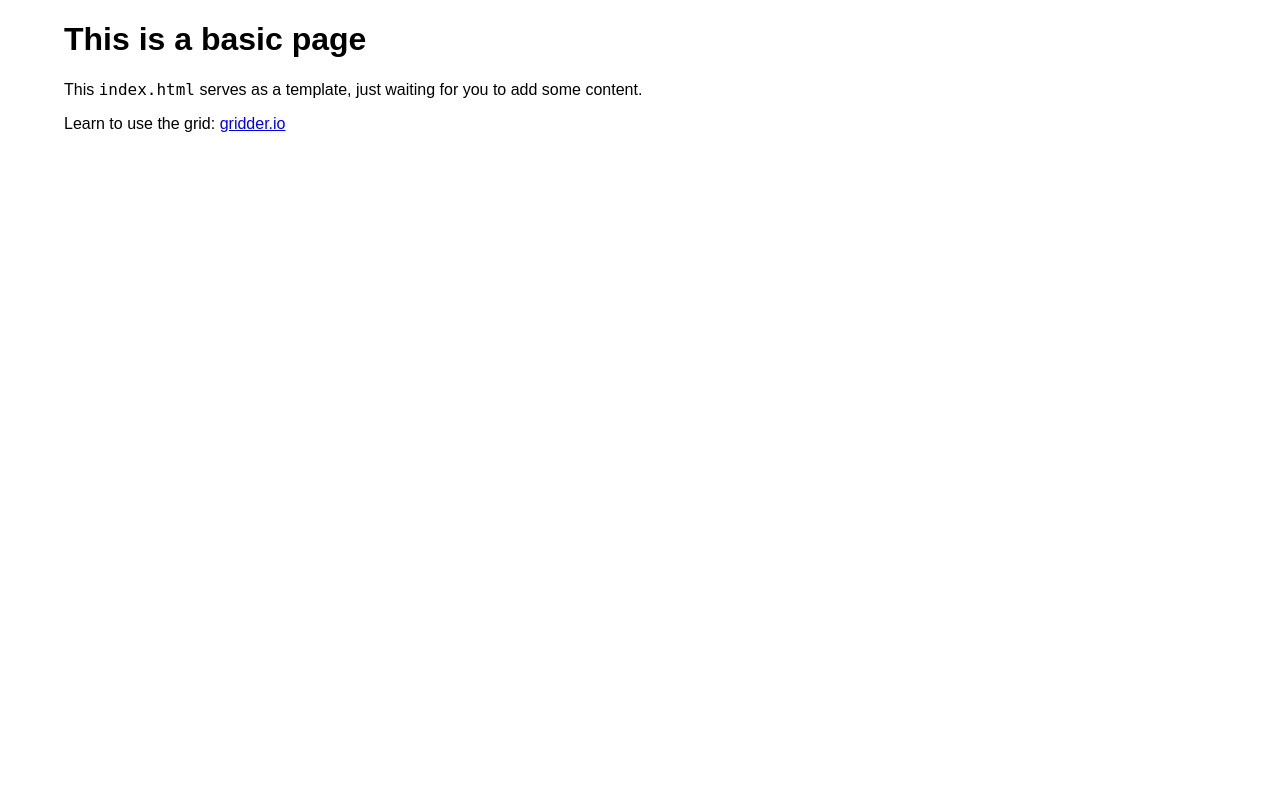
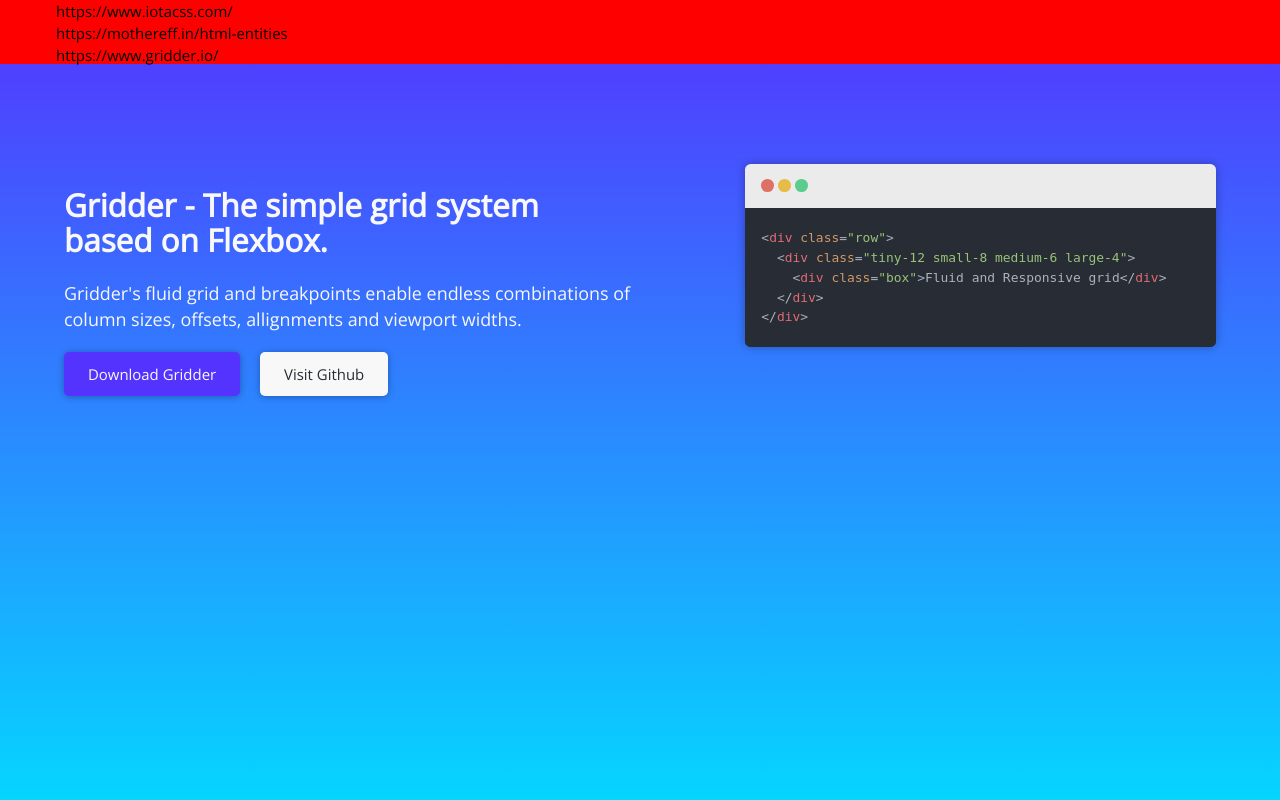
Before and after one commit to triss90/gridder-deprecated, a PHP site: page / in a window 1280 px wide. Run offline with PHP 8.4, Linux system fonts and the light colour scheme; some libraries are stand-ins or nearby versions.

Commit message:
Add header

```diff
--- /dev/null
+++ b/assets/css/1-vendor/_highlight-js.scss
@@ -0,0 +1,96 @@
+/*
+
+Atom One Dark by Daniel Gamage
+Original One Dark Syntax theme from https://github.com/atom/one-dark-syntax
+
+base:    #282c34
+mono-1:  #abb2bf
+mono-2:  #818896
+mono-3:  #5c6370
+hue-1:   #56b6c2
+hue-2:   #61aeee
+hue-3:   #c678dd
+hue-4:   #98c379
+hue-5:   #e06c75
+hue-5-2: #be5046
+hue-6:   #d19a66
+hue-6-2: #e6c07b
+
+*/
+
+.hljs {
+  display: block;
+  overflow-x: auto;
+  padding: 0.5em;
+  color: #abb2bf;
+  background: #282c34;
+}
+
+.hljs-comment,
+.hljs-quote {
+  color: #5c6370;
+  font-style: italic;
+}
+
+.hljs-doctag,
+.hljs-keyword,
+.hljs-formula {
+  color: #c678dd;
+}
+
+.hljs-section,
+.hljs-name,
+.hljs-selector-tag,
+.hljs-deletion,
+.hljs-subst {
+  color: #e06c75;
+}
+
+.hljs-literal {
+  color: #56b6c2;
+}
+
+.hljs-string,
+.hljs-regexp,
+.hljs-addition,
+.hljs-attribute,
+.hljs-meta-string {
+  color: #98c379;
+}
+
+.hljs-built_in,
+.hljs-class .hljs-title {
+  color: #e6c07b;
+}
+
+.hljs-attr,
+.hljs-variable,
+.hljs-template-variable,
+.hljs-type,
+.hljs-selector-class,
+.hljs-selector-attr,
+.hljs-selector-pseudo,
+.hljs-number {
+  color: #d19a66;
+}
+
+.hljs-symbol,
+.hljs-bullet,
+.hljs-link,
+.hljs-meta,
+.hljs-selector-id,
+.hljs-title {
+  color: #61aeee;
+}
+
+.hljs-emphasis {
+  font-style: italic;
+}
+
+.hljs-strong {
+  font-weight: bold;
+}
+
+.hljs-link {
+  text-decoration: underline;
+}
--- a/assets/css/2-modules/_colors.scss
+++ /dev/null
@@ -1,52 +0,0 @@
-//Greens
-$turqoise: #1abc9c;
-$greenSea: #16a085;
-$emerald: #2ecc71;
-$nephritis: #27ae60;
-$green: #4caf50;
-$lightGreen: #8bc34a;
-$lime: #cddc39;
-//Blues
-$river: #3498db;
-$belize: #2980b9;
-$asphalt: #34495e;
-$midnightBlue: #2c3e50;
-$blue: #2196f3;
-$lightBlue: #03a9f4;
-$cyan: #00bcd4;
-$teal: #009688;
-//Reds
-$alizarin: #e74c3c;
-$pomegranate: #c0392b;
-$red: #f44336;
-//Oranges
-$carrot: #e67e22;
-$pumpkin: #d35400;
-$dullOrange: #f39c12;
-$orange: #ff9800;
-$bloodOrange: #ff5722;
-$amber: #ffc107;
-//Yellows
-$sunflower: #f1c40f;
-$yellow: #ffeb3b;
-//Purples + Pinks
-$amethyst: #9b59b6;
-$plum: #8e44ad;
-$purple: #9c27b0;
-$deepPurple: #673ab7;
-$pink: #e91e63;
-$indigo: #3f51b5;
-//Browns
-$brown: #795548;
-//Greys
-$grey: #9e9e9e;
-$gunMetal: #607d8b;
-$asbestos: #7f8c8d;
-$concrete: #95a5a6;
-$silver: #bdc3c7;
-//Whites
-$clouds: #ecf0f1;
-$paper: #efefef;
-//Blacks
-$black: #19191a;
-$lightBlack: #333333;
--- a/assets/css/1-vendor/_gridder-1.4.1.scss
+++ b/assets/css/2-modules/_gridder-1.4.1.scss
@@ -1,6 +1,6 @@
 /*
 Name: Gridder.io
-Description: Grid Framework
+Description: Flexbox Grid Framework
 Author URI: https://gridder.io/
 Version: 1.4.1
 Author: Tristan White
--- a/assets/css/2-modules/_mixins.scss
+++ /dev/null
@@ -1,53 +0,0 @@
-/********************************
-Transition
-
-@include transition(300ms);
-*********************************/
-@mixin transition($time) {
-	-webkit-transition: all $time ease-in-out;
-	   -moz-transition: all $time ease-in-out;
-	    -ms-transition: all $time ease-in-out;
-	     -o-transition: all $time ease-in-out;
-	        transition: all $time ease-in-out;
-}
-
-/********************************
-Transform
-
-@include transform(20px, -40px);
-*********************************/
-@mixin transform($x, $y) {
-	-webkit-transform: translate($x,$y);
-	   -moz-transform: translate($x,$y);
-	    -ms-transform: translate($x,$y);
-	     -o-transform: translate($x,$y);
-	        transform: translate($x,$y);
-}
-
-/********************************
-Breakpoints
-
-.element {
-  color: red;
-  @include breakpoint(medium) {
-    color: blue;
-  }
-}
-*********************************/
-$breakpoints: (
-  'tiny':   ( max-width:  767px ),
-  'small':  ( min-width:  768px ),
-  'medium': ( min-width:  992px ),
-  'large':  ( min-width: 1200px ),
-  'custom': ( min-height:  40em )
-);
-@mixin breakpoint($name) {
-      @if map-has-key($breakpoints, $name) {
-        @media #{inspect(map-get($breakpoints, $name))} {
-      @content;
-    }
-  }
-  @else {
-    @warn "Couldn't find a breakpoint named `#{$name}`.";
-  }
-}
--- /dev/null
+++ b/assets/css/2-modules/_settings.scss
@@ -0,0 +1,5 @@
+$color1: #5533FF;
+$color2: #05D5FF;
+$color3: #8A22EC;
+$color4: #f8f8f8;
+$color5: #282c34;
--- /dev/null
+++ b/assets/css/2-modules/_typography.scss
@@ -0,0 +1,75 @@
+@import url('https://fonts.googleapis.com/css?family=Open+Sans');
+
+html {
+  font-size: 100%;
+  font-family: 'Open Sans', sans-serif;
+}
+
+body {
+  font-size: 1em;
+  line-height: 1.25;
+  @media (min-width: 43.75em) {
+    font-size: 1em;
+    line-height: 1.375;
+  }
+}
+
+body, h1, h2, h3, h4, h5, h6 {
+  font-size-adjust: 0.5;
+}
+
+h1 {
+  font-size: 2em;
+  line-height: 1.25;
+  @media (min-width: 43.75em) {
+    font-size: 2.5em;
+    line-height: 1.125;
+  }
+  @media (min-width: 56.25em) {
+    font-size: 3em;
+    line-height: 1.05;
+  }
+}
+
+h2 {
+  font-size: 1.625em;
+  line-height: 1.15384615;
+  @media (min-width: 43.75em) {
+    font-size: 2em;
+    line-height: 1.25;
+  }
+  @media (min-width: 56.25em) {
+    font-size: 2.25em;
+    line-height: 1.25;
+  }
+}
+
+h3 {
+  font-size: 1.375em;
+  line-height: 1.13636364;
+  @media (min-width: 43.75em) {
+    font-size: 1.5em;
+    line-height: 1.25;
+  }
+  @media (min-width: 56.25em) {
+    font-size: 1.75em;
+    line-height: 1.25;
+  }
+}
+
+h4 {
+  font-size: 1.125em;
+  line-height: 1.11111111;
+  @media (min-width: 43.75em) {
+    line-height: 1.22222222;
+  }
+}
+
+blockquote {
+  font-size: 1.25em;
+  line-height: 1.25;
+  @media (min-width: 43.75em) {
+    font-size: 1.5em;
+    line-height: 1.45833333;
+  }
+}
--- /dev/null
+++ b/assets/css/3-partials/_browser.scss
@@ -0,0 +1,49 @@
+.browser {
+  border-radius: .35rem;
+  box-shadow: 0 0 10px rgba(0,0,0,0.3);
+  @media(max-width: 48em) {
+    border-radius: 0rem;
+  }
+  .browser-header {
+    background: darken($color4, 5%);
+    border-radius: .35rem .35rem 0 0;
+    padding: 0.7rem 1rem;
+    @media(max-width: 48em) {
+      border-radius: 0rem;
+    }
+    .browser-buttons {
+      .button-red, .button-yellow, .button-green {
+        height: 0.8rem;
+        width: 0.8rem;
+        border-radius: 50%;
+        display: inline-block;
+      }
+      .button-red {
+        background: #df7065;
+      }
+      .button-yellow {
+        background: #e6bb46;
+      }
+      .button-green {
+        background: #5bcc8b;
+      }
+    }
+  }
+  .browser-body {
+    color: $color4;
+    background: $color5;
+    border-radius: 0 0 .35rem .35rem;
+    @media(max-width: 48em) {
+      border-radius: 0rem;
+    }
+    pre {
+      margin: 0;
+      border-radius: 0 0 .35rem .35rem;
+      font-size: 0.9rem;
+      code {
+        padding: 0 1rem;
+        border-radius: 0 0 .35rem .35rem;
+      }
+    }
+  }
+}
--- /dev/null
+++ b/assets/css/3-partials/_buttons.scss
@@ -0,0 +1,19 @@
+.button {
+  background: $color4;
+  color: $color5;
+  padding: .7rem 1.5rem;
+  text-decoration: none;
+  display: inline-block;
+  margin-right: 1rem;
+  border-radius: 5px;
+
+  transition: all 200ms ease-in-out;
+  box-shadow: 0 1px 7px rgba(0,0,0,0.3);
+  &:hover {
+    transform: translateY(-2px);
+  }
+  &.primary {
+    background: $color1;
+    color: $color4;
+  }
+}
--- a/assets/css/3-partials/_frontpage.scss
+++ b/assets/css/3-partials/_frontpage.scss
@@ -0,0 +1,13 @@
+.header {
+  min-height: 100vh;
+  background: linear-gradient(-180deg, $color1 0%, $color2 100%);
+
+  .headline {
+    color: $color4;
+    font-size: 2.1rem;
+  }
+  .subline {
+    color: $color4;
+    font-size: 1.2rem;
+  }
+}
--- a/assets/css/3-partials/_navigation.scss
+++ b/assets/css/3-partials/_navigation.scss
@@ -0,0 +1,5 @@
+.navigation {
+  background: red;
+  height: 64px;
+  margin-bottom: 100px;
+}
--- a/assets/css/style.css
+++ b/assets/css/style.css
@@ -4,6 +4,7 @@
  * 2. Prevent iOS text size adjust after orientation change, without disabling
  *    user zoom.
  */
+@import url("https://fonts.googleapis.com/css?family=Open+Sans");
 html {
   font-family: sans-serif;
   /* 1 */
@@ -357,8 +358,158 @@ th {
   padding: 0; }
 
 /*
+
+Atom One Dark by Daniel Gamage
+Original One Dark Syntax theme from https://github.com/atom/one-dark-syntax
+
+base:    #282c34
+mono-1:  #abb2bf
+mono-2:  #818896
+mono-3:  #5c6370
+hue-1:   #56b6c2
+hue-2:   #61aeee
+hue-3:   #c678dd
+hue-4:   #98c379
+hue-5:   #e06c75
+hue-5-2: #be5046
+hue-6:   #d19a66
+hue-6-2: #e6c07b
+
+*/
+.hljs {
+  display: block;
+  overflow-x: auto;
+  padding: 0.5em;
+  color: #abb2bf;
+  background: #282c34; }
+
+.hljs-comment,
+.hljs-quote {
+  color: #5c6370;
+  font-style: italic; }
+
+.hljs-doctag,
+.hljs-keyword,
+.hljs-formula {
+  color: #c678dd; }
+
+.hljs-section,
+.hljs-name,
+.hljs-selector-tag,
+.hljs-deletion,
+.hljs-subst {
+  color: #e06c75; }
+
+.hljs-literal {
+  color: #56b6c2; }
+
+.hljs-string,
+.hljs-regexp,
+.hljs-addition,
+.hljs-attribute,
+.hljs-meta-string {
+  color: #98c379; }
+
+.hljs-built_in,
+.hljs-class .hljs-title {
+  color: #e6c07b; }
+
+.hljs-attr,
+.hljs-variable,
+.hljs-template-variable,
+.hljs-type,
+.hljs-selector-class,
+.hljs-selector-attr,
+.hljs-selector-pseudo,
+.hljs-number {
+  color: #d19a66; }
+
+.hljs-symbol,
+.hljs-bullet,
+.hljs-link,
+.hljs-meta,
+.hljs-selector-id,
+.hljs-title {
+  color: #61aeee; }
+
+.hljs-emphasis {
+  font-style: italic; }
+
+.hljs-strong {
+  font-weight: bold; }
+
+.hljs-link {
+  text-decoration: underline; }
+
+html {
+  font-size: 100%;
+  font-family: 'Open Sans', sans-serif; }
+
+body {
+  font-size: 1em;
+  line-height: 1.25; }
+  @media (min-width: 43.75em) {
+    body {
+      font-size: 1em;
+      line-height: 1.375; } }
+
+body, h1, h2, h3, h4, h5, h6 {
+  font-size-adjust: 0.5; }
+
+h1 {
+  font-size: 2em;
+  line-height: 1.25; }
+  @media (min-width: 43.75em) {
+    h1 {
+      font-size: 2.5em;
+      line-height: 1.125; } }
+  @media (min-width: 56.25em) {
+    h1 {
+      font-size: 3em;
+      line-height: 1.05; } }
+
+h2 {
+  font-size: 1.625em;
+  line-height: 1.15384615; }
+  @media (min-width: 43.75em) {
+    h2 {
+      font-size: 2em;
+      line-height: 1.25; } }
+  @media (min-width: 56.25em) {
+    h2 {
+      font-size: 2.25em;
+      line-height: 1.25; } }
+
+h3 {
+  font-size: 1.375em;
+  line-height: 1.13636364; }
+  @media (min-width: 43.75em) {
+    h3 {
+      font-size: 1.5em;
+      line-height: 1.25; } }
+  @media (min-width: 56.25em) {
+    h3 {
+      font-size: 1.75em;
+      line-height: 1.25; } }
+
+h4 {
+  font-size: 1.125em;
+  line-height: 1.11111111; }
+  @media (min-width: 43.75em) {
+    h4 {
+      line-height: 1.22222222; } }
+
+blockquote {
+  font-size: 1.25em;
+  line-height: 1.25; }
+  @media (min-width: 43.75em) {
+    blockquote {
+      font-size: 1.5em;
+      line-height: 1.45833333; } }
+
+/*
 Name: Gridder.io
-Description: Grid Framework
+Description: Flexbox Grid Framework
 Author URI: https://gridder.io/
 Version: 1.4.1
 Author: Tristan White
@@ -1048,23 +1199,72 @@ Author: Tristan White
     -ms-flex-order: 1;
     order: 1; } }
 
-/********************************
-Transition
+.navigation {
+  background: red;
+  height: 64px;
+  margin-bottom: 100px; }
 
-@include transition(300ms);
-*********************************/
-/********************************
-Transform
+.header {
+  min-height: 100vh;
+  background: linear-gradient(-180deg, #5533FF 0%, #05D5FF 100%); }
+  .header .headline {
+    color: #f8f8f8;
+    font-size: 2.1rem; }
+  .header .subline {
+    color: #f8f8f8;
+    font-size: 1.2rem; }
 
-@include transform(20px, -40px);
-*********************************/
-/********************************
-Breakpoints
+.browser {
+  border-radius: .35rem;
+  box-shadow: 0 0 10px rgba(0, 0, 0, 0.3); }
+  @media (max-width: 48em) {
+    .browser {
+      border-radius: 0rem; } }
+  .browser .browser-header {
+    background: #ebebeb;
+    border-radius: .35rem .35rem 0 0;
+    padding: 0.7rem 1rem; }
+    @media (max-width: 48em) {
+      .browser .browser-header {
+        border-radius: 0rem; } }
+    .browser .browser-header .browser-buttons .button-red, .browser .browser-header .browser-buttons .button-yellow, .browser .browser-header .browser-buttons .button-green {
+      height: 0.8rem;
+      width: 0.8rem;
+      border-radius: 50%;
+      display: inline-block; }
+    .browser .browser-header .browser-buttons .button-red {
+      background: #df7065; }
+    .browser .browser-header .browser-buttons .button-yellow {
+      background: #e6bb46; }
+    .browser .browser-header .browser-buttons .button-green {
+      background: #5bcc8b; }
+  .browser .browser-body {
+    color: #f8f8f8;
+    background: #282c34;
+    border-radius: 0 0 .35rem .35rem; }
+    @media (max-width: 48em) {
+      .browser .browser-body {
+        border-radius: 0rem; } }
+    .browser .browser-body pre {
+      margin: 0;
+      border-radius: 0 0 .35rem .35rem;
+      font-size: 0.9rem; }
+      .browser .browser-body pre code {
+        padding: 0 1rem;
+        border-radius: 0 0 .35rem .35rem; }
 
-.element {
-  color: red;
-  @include breakpoint(medium) {
-    color: blue;
-  }
-}
-*********************************/
+.button {
+  background: #f8f8f8;
+  color: #282c34;
+  padding: .7rem 1.5rem;
+  text-decoration: none;
+  display: inline-block;
+  margin-right: 1rem;
+  border-radius: 5px;
+  transition: all 200ms ease-in-out;
+  box-shadow: 0 1px 7px rgba(0, 0, 0, 0.3); }
+  .button:hover {
+    transform: translateY(-2px); }
+  .button.primary {
+    background: #5533FF;
+    color: #f8f8f8; }
--- a/assets/css/style.scss
+++ b/assets/css/style.scss
@@ -1,11 +1,14 @@
 //Vendor - Reserved for vendor CSS, usually included with third party libraries.
 @import '1-vendor/normalize';
-@import '1-vendor/gridder-1.4.1';
+@import '1-vendor/highlight-js';
 
 //Base - CSS that does not cause any direct styling to the page - variables and mixins
-@import '2-modules/colors';
-@import '2-modules/mixins';
+@import '2-modules/settings';
+@import '2-modules/typography';
+@import '2-modules/gridder-1.4.1';
 
 //Pages - Styles specific to different elements
 @import '3-partials/navigation';
 @import '3-partials/frontpage';
+@import '3-partials/browser';
+@import '3-partials/buttons';
--- a/index.html
+++ b/index.html
@@ -7,26 +7,66 @@
   <meta name="author" content="">
   <meta name="viewport" content="width=device-width, initial-scale=1">
   <link rel="stylesheet" href="assets/css/style.css">
+  <!-- <link rel="stylesheet" href="//cdnjs.cloudflare.com/ajax/libs/highlight.js/9.11.0/styles/default.min.css"> -->
   <link rel="icon" type="image/ico" href="/assets/img/favicon.ico">
 </head>
 <body>
 
   <!--Content-->
+
+  <header class="header">
+
+    <nav class="navigation">
       <div class="container">
          <div class="row">
-         <div class="medium-12">
-            <h1>This is a basic page</h1>
-            <p>This <code>index.html</code> serves as a template, just waiting for you to add some content.</p>
-            <p>Learn to use the grid: <a href="https://gridder.io" target="_blank">gridder.io</a></p>
+          https://www.iotacss.com/ <br>
+          https://mothereff.in/html-entities <br>
+          https://www.gridder.io/
+         </div>
+       </div>
+    </nav>
+
+    <div class="container">
+       <div class="row">
+          <div class="medium-6">
+            <h1 class="headline">Gridder - The simple grid system based on Flexbox.</h1>
+            <p class="subline">Gridder's fluid grid and breakpoints enable endless combinations of column sizes, offsets, allignments and viewport widths.</p>
+            <a href="#0" class="button primary">Download Gridder</a>
+            <a href="#0" class="button">Visit Github</a>
+          </div>
+
+          <div class="medium-5 medium-offset-1">
+            <div class="browser">
+              <div class="browser-header">
+                <div class="browser-buttons">
+                  <div class="button-red"></div>
+                  <div class="button-yellow"></div>
+                  <div class="button-green"></div>
+                </div>
+              </div>
+              <div class="browser-body">
+                <pre><code class="html">
+&#x3C;div class=&#x22;row&#x22;&#x3E;
+  &#x3C;div class=&#x22;tiny-12 small-8 medium-6 large-4&#x22;&#x3E;
+    &#x3C;div class=&#x22;box&#x22;&#x3E;Fluid and Responsive grid&#x3C;/div&#x3E;
+  &#x3C;/div&#x3E;
+&#x3C;/div&#x3E;
+                </code></pre>
               </div>
             </div>
           </div>
+       </div>
+     </div>
+
+  </header>
   <!--Content End-->
+
 
   <footer>
     <script src="https://ajax.googleapis.com/ajax/libs/jquery/3.1.0/jquery.min.js"></script>
+    <script src="/assets/js/highlight.pack.js"></script>
+    <script>hljs.initHighlightingOnLoad();</script>
     <script src="/assets/js/functions.js"></script>
-
     <script>
     (function(i,s,o,g,r,a,m){i['GoogleAnalyticsObject']=r;i[r]=i[r]||function(){
     (i[r].q=i[r].q||[]).push(arguments)},i[r].l=1*new Date();a=s.createElement(o),
```
Also changed, not shown: assets/img/favicon.ico (deleted), assets/img/gridder-icon.png (added), assets/img/gridder-icon.svg (added), assets/js/highlight.pack.js (added), 2 other files. Lines whose indentation alone changed are shown as unchanged.
